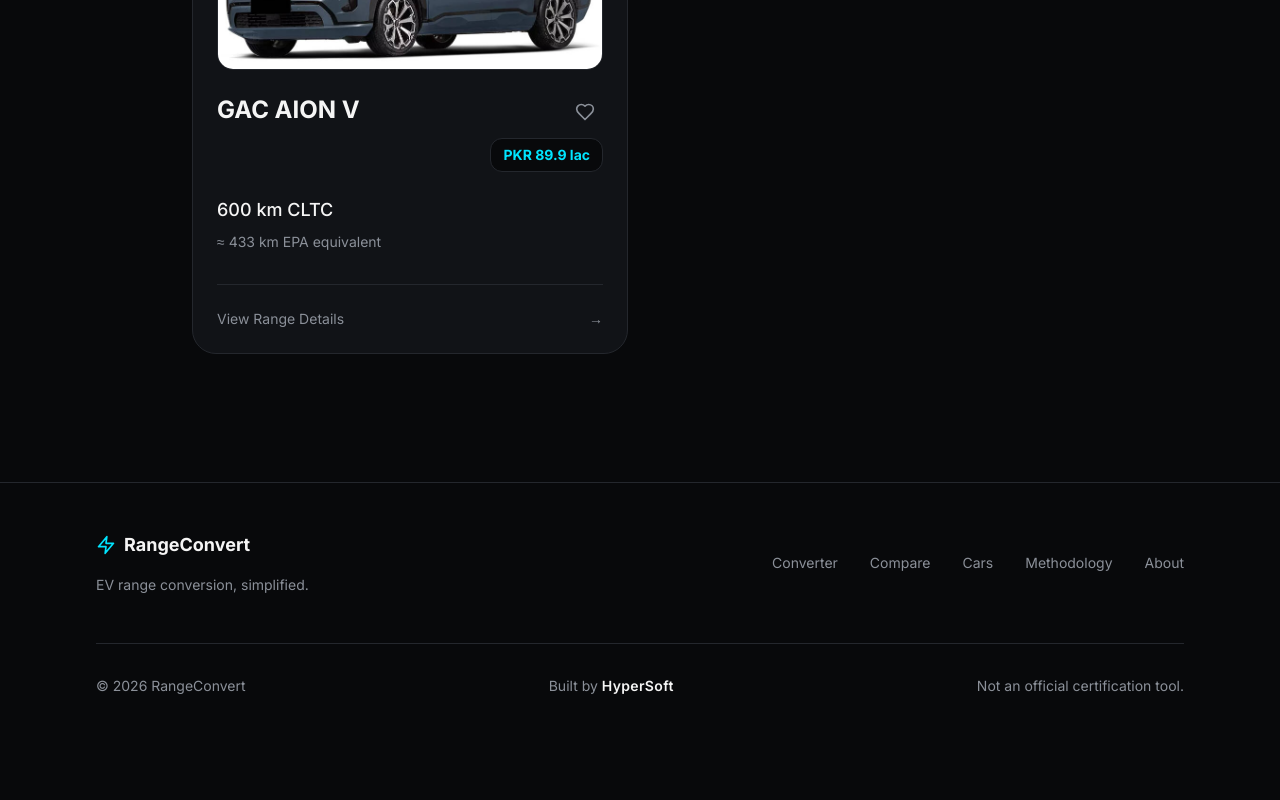
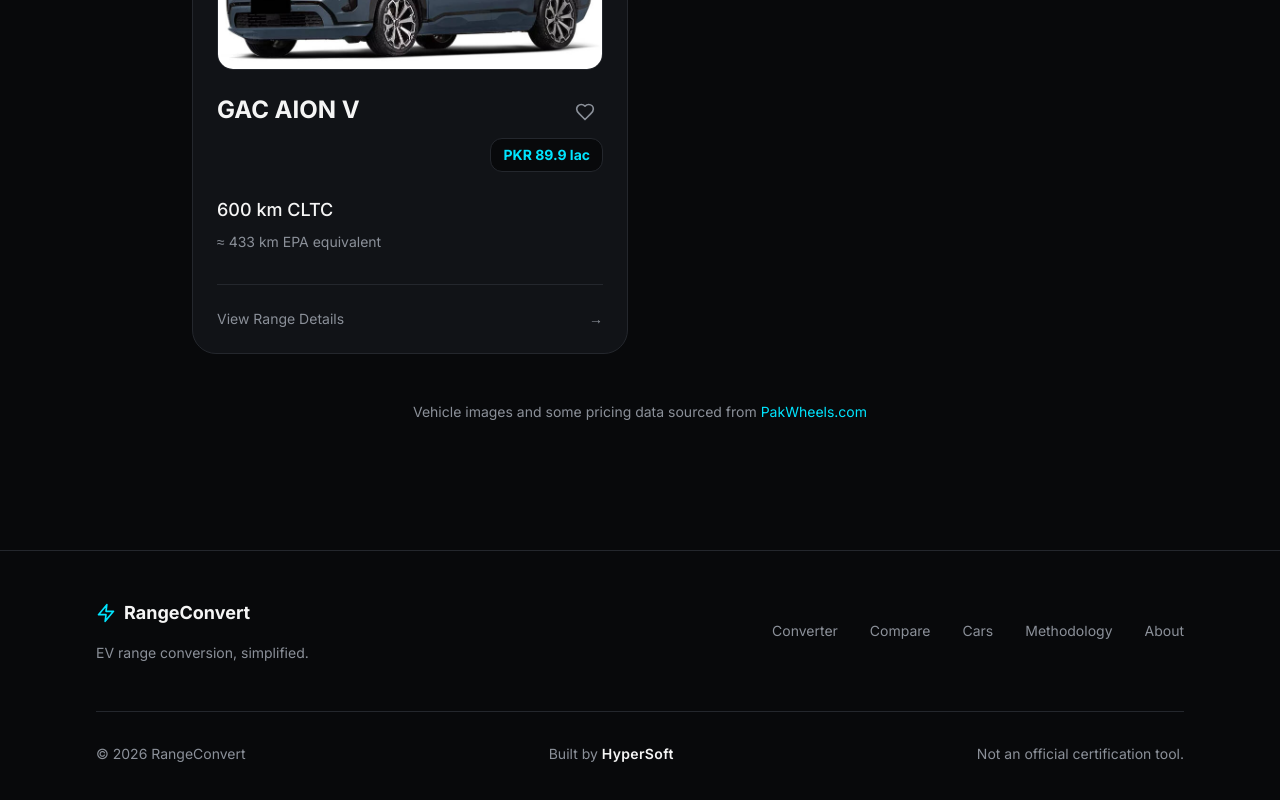
Before and after one commit to Alyan-T/ev-range-converter, a React (Vite) app: page /cars in a window 1280 px wide. Shown: the part 5369-6169 px from the top of the page. Before the commit the page ends 6113 px from the top, so only its background shows below. Built offline with nearby package versions, Linux system fonts and the light colour scheme.

Commit message:
feat: add pakwheels attribution to cars page

```diff
--- a/src/pages/Cars.tsx
+++ b/src/pages/Cars.tsx
@@ -231,6 +231,10 @@
           );
         })}
       </div>
+
+      <div className="mt-12 text-center text-sm text-muted">
+        Vehicle images and some pricing data sourced from <a href="https://www.pakwheels.com" target="_blank" rel="noopener noreferrer" className="text-accent hover:underline">PakWheels.com</a>
+      </div>
     </div>
   );
 }
```
